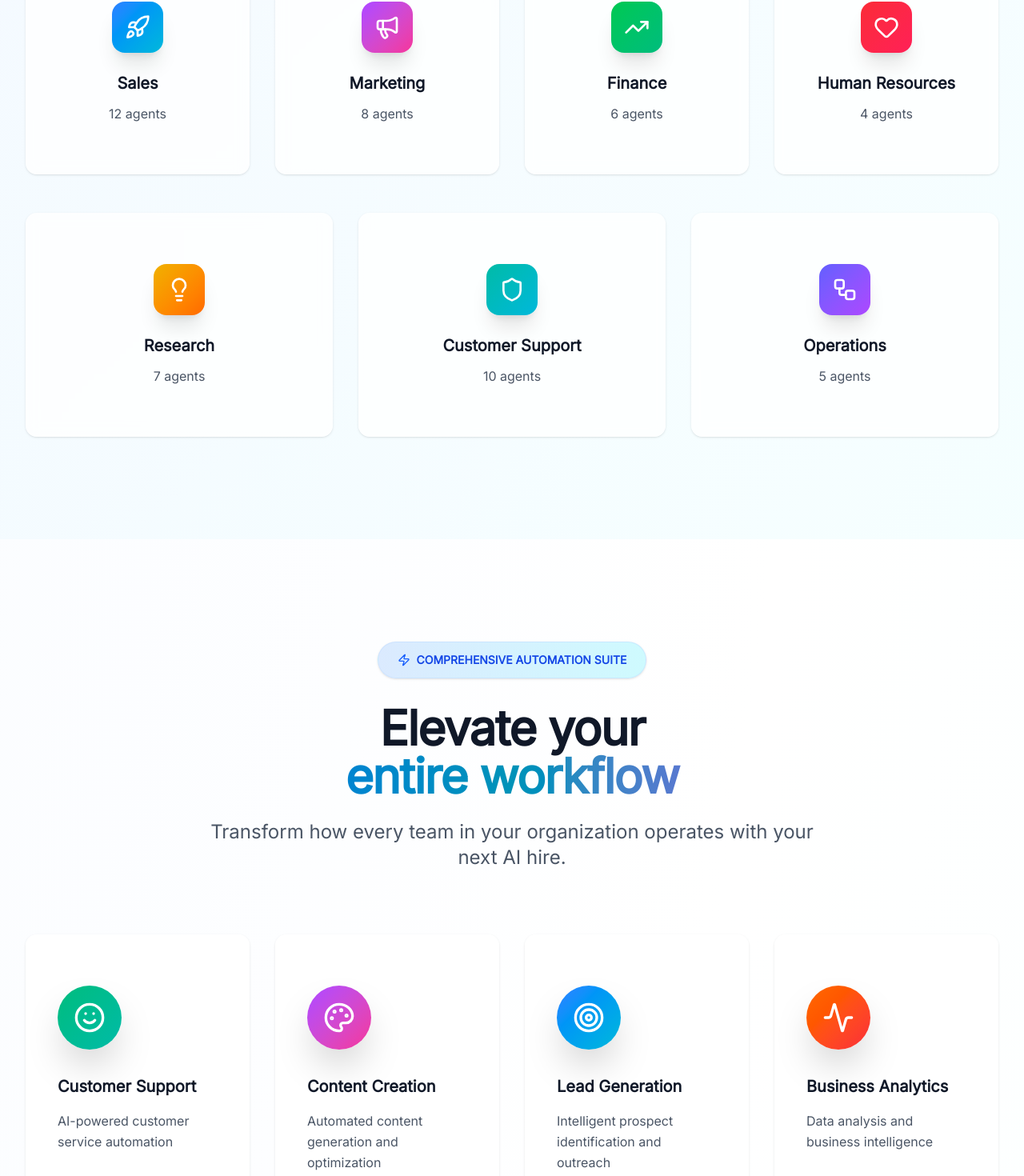
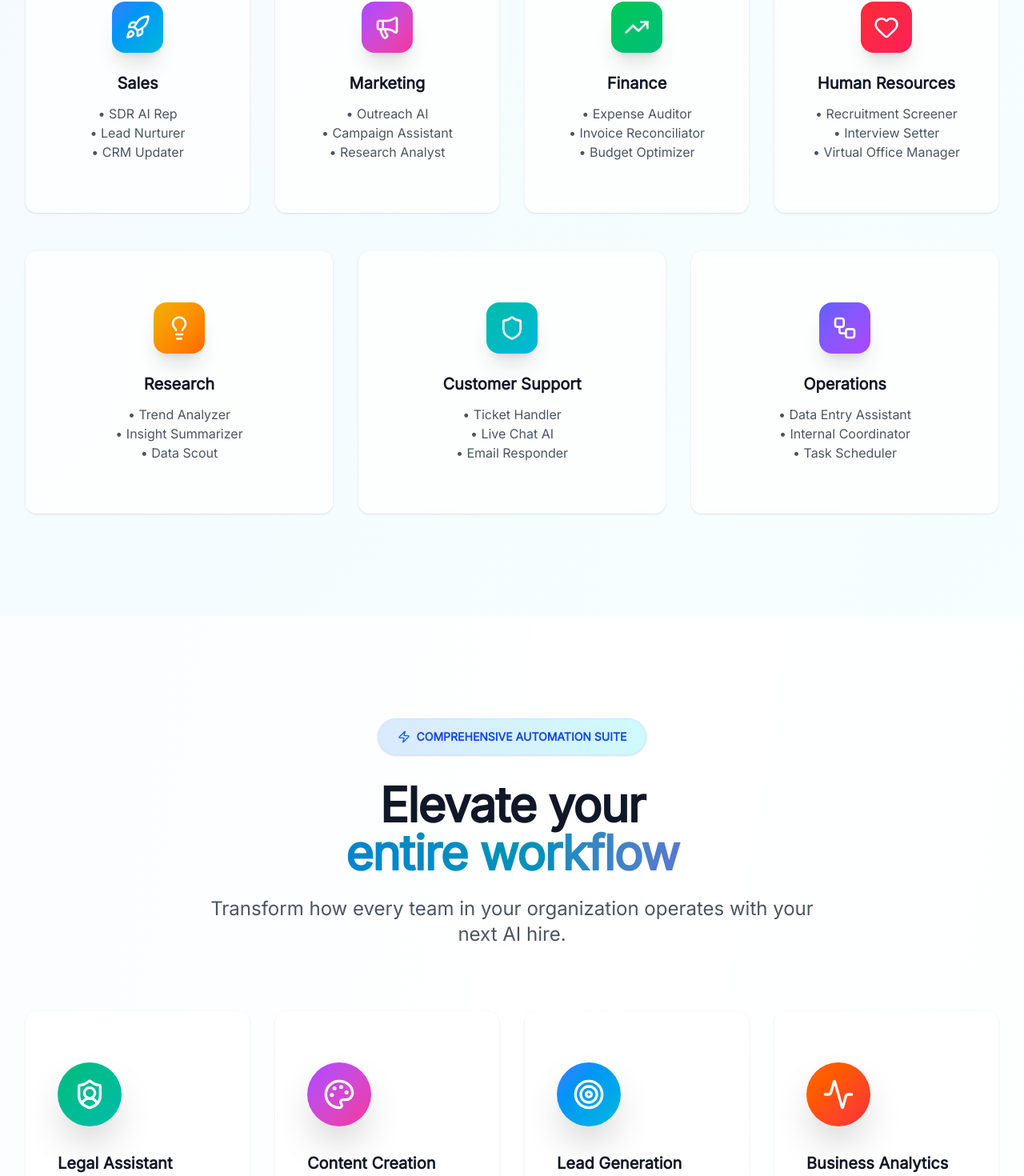
Before and after one commit to onboardai/landing, a Next.js app: page / in a window 1280 px wide. Shown: the part 1380-2850 px from the top of the page at 80% size. Built offline with nearby package versions, Linux system fonts and the light colour scheme.

Commit message:
v3 first try

```diff
--- a/src/app/page.tsx
+++ b/src/app/page.tsx
@@ -16,7 +16,6 @@ import {
   Lightbulb,
   Shield,
   Workflow,
-  Smile,
   Palette,
   Target,
   Activity,
@@ -33,7 +32,8 @@ import {
   Users,
   Search,
   CheckCircle,
-  FileText
+  FileText,
+  ShieldUser
 } from "lucide-react";
 
 import { Inter } from "next/font/google";
@@ -55,42 +55,63 @@ const Page = () => {
       name: "Sales",
       agents: "12 agents",
       color: "from-blue-500 to-cyan-500",
+      bullet1: "SDR AI Rep",
+      bullet2: "Lead Nurturer",
+      bullet3: "CRM Updater",
     },
     {
       icon: Megaphone,
       name: "Marketing",
       agents: "8 agents",
       color: "from-purple-500 to-pink-500",
+      bullet1: "Outreach AI",
+      bullet2: "Campaign Assistant",
+      bullet3: "Research Analyst",
     },
     {
       icon: TrendingUp,
       name: "Finance",
       agents: "6 agents",
       color: "from-green-500 to-emerald-500",
+      bullet1: "Expense Auditor",
+      bullet2: "Invoice Reconciliator",
+      bullet3: "Budget Optimizer",
     },
     {
       icon: Heart,
       name: "Human Resources",
       agents: "4 agents",
       color: "from-red-500 to-rose-500",
+      bullet1: "Recruitment Screener",
+      bullet2: "Interview Setter",
+      bullet3: "Virtual Office Manager",
     },
     {
       icon: Lightbulb,
       name: "Research",
       agents: "7 agents",
       color: "from-yellow-500 to-orange-500",
+      bullet1: "Trend Analyzer",
+      bullet2: "Insight Summarizer",
+      bullet3: "Data Scout",
     },
     {
       icon: Shield,
       name: "Customer Support",
       agents: "10 agents",
       color: "from-teal-500 to-cyan-500",
+      bullet1: "Ticket Handler",
+      bullet2: "Live Chat AI",
+      bullet3: "Email Responder",
     },
     {
       icon: Workflow,
       name: "Operations",
       agents: "5 agents",
       color: "from-indigo-500 to-purple-500",
+      bullet1: "Data Entry Assistant",
+      bullet2: "Internal Coordinator",
+      bullet3: "Task Scheduler",
     },
   ];
 
@@ -139,9 +160,9 @@ const Page = () => {
 
   const agentCategories = [
     {
-      name: "Customer Support",
-      icon: Smile,
-      description: "AI-powered customer service automation",
+      name: "Legal Assistant",
+      icon: ShieldUser,
+      description: "AI-powered legal document review and assistance",
       agents: "15+ agents",
       color: "from-emerald-500 to-teal-500",
     },
@@ -167,9 +188,9 @@ const Page = () => {
       color: "from-orange-500 to-red-500",
     },
     {
-      name: "AI Chatbot",
+      name: "Administrative Assistant",
       icon: Brain,
-      description: "Conversational AI for websites and apps",
+      description: "Automated admin support for calendars, reminders, and docs",
       agents: "22+ agents",
       color: "from-indigo-500 to-purple-500",
     },
@@ -219,14 +240,14 @@ const Page = () => {
         "Very soon. We’re actively building an AI HRM platform to help you track performance, outcomes, and manage your AI workforce in one place.",
     },
     {
-      question: "Do you provide training and ongoing support?",
+      question: "Do you provide ongoing support?",
       answer:
-        "Yes, we provide comprehensive training. Ongoing support includes 24/7 technical assistance, regular check-ins with your success manager, quarterly business reviews, and access to our knowledge base and community forums.",
+        "Yes, we offer  support through email and chat to help you get started and address any issues you encounter.",
     },
     {
       question: "What kind of ROI can I expect from AI automation?",
       answer:
-        "Our customers see 3–5× ROI in the first year, with 60% fewer manual tasks, 40% faster responses, and a 25% boost in customer satisfaction.",
+        "Our customers see 3–5× ROI in the first few months, with 60% fewer manual tasks, 40% faster responses, and a 25% boost in customer satisfaction.",
     },
     {
       question: "How quickly can I deploy AI employees in my organization?",
@@ -491,7 +512,9 @@ const Page = () => {
                   <h3 className="text-xl font-semibold text-gray-900 mb-3 group-hover:text-blue-600 transition-colors">
                     {dept.name}
                   </h3>
-                  <p className="text-gray-600 font-medium">{dept.agents}</p>
+                  <p className="text-gray-600 font-medium">• {dept.bullet1}</p>
+                  <p className="text-gray-600 font-medium">• {dept.bullet2}</p>
+                  <p className="text-gray-600 font-medium">• {dept.bullet3}</p>
                 </CardContent>
               </Card>
             ))}
@@ -512,7 +535,10 @@ const Page = () => {
                   <h3 className="text-xl font-semibold text-gray-900 mb-3 group-hover:text-blue-600 transition-colors">
                     {dept.name}
                   </h3>
-                  <p className="text-gray-600 font-medium">{dept.agents}</p>
+                  <p className="text-gray-600 font-medium">• {dept.bullet1}</p>
+                  <p className="text-gray-600 font-medium">• {dept.bullet2}</p>
+                  <p className="text-gray-600 font-medium">• {dept.bullet3}</p>
+
                 </CardContent>
               </Card>
             ))}
@@ -579,7 +605,7 @@ const Page = () => {
       </section>
 
       {/* Employees Section */}
-      <section className="py-32 px-6 lg:px-8">
+      {/* <section className="py-32 px-6 lg:px-8">
         <div className="max-w-7xl mx-auto">
           <div className="text-center mb-20">
 
@@ -632,7 +658,7 @@ const Page = () => {
           </div>
 
         </div>
-      </section>
+      </section> */}
 
       {/* How We Work */}
       <section className="py-16 lg:py-24 bg-gray-50">
@@ -653,11 +679,11 @@ const Page = () => {
             <div className="flex items-center justify-center mb-8">
               <div className="flex items-center justify-center space-x-4 sm:space-x-8">
                 <div className="text-center">
-                  <div className="w-24 h-24 sm:w-32 sm:h-32 bg-blue-100 rounded-full flex items-center justify-center mb-4 mx-auto">
-                    <Users className="w-12 h-12 sm:w-16 sm:h-16 text-blue-600" />
+                  <div className="w-24 h-24 sm:w-32 sm:h-32 bg-purple-100 rounded-full flex items-center justify-center mb-4 mx-auto">
+                    <Search className="w-12 h-12 sm:w-16 sm:h-16 text-purple-600" />
                   </div>
-                  <h3 className="text-lg sm:text-xl font-semibold text-gray-900">AI Providers</h3>
-                  <p className="text-sm text-gray-600">Showcase AI employees</p>
+                  <h3 className="text-lg sm:text-xl font-semibold text-gray-900">Businesses</h3>
+                  <p className="text-sm text-gray-600">Find AI talent</p>
                 </div>
 
                 <div className="flex items-center justify-center px-4">
@@ -671,11 +697,11 @@ const Page = () => {
                 </div>
 
                 <div className="text-center">
-                  <div className="w-24 h-24 sm:w-32 sm:h-32 bg-purple-100 rounded-full flex items-center justify-center mb-4 mx-auto">
-                    <Search className="w-12 h-12 sm:w-16 sm:h-16 text-purple-600" />
+                  <div className="w-24 h-24 sm:w-32 sm:h-32 bg-blue-100 rounded-full flex items-center justify-center mb-4 mx-auto">
+                    <Users className="w-12 h-12 sm:w-16 sm:h-16 text-blue-600" />
                   </div>
-                  <h3 className="text-lg sm:text-xl font-semibold text-gray-900">Businesses</h3>
-                  <p className="text-sm text-gray-600">Find AI talent</p>
+                  <h3 className="text-lg sm:text-xl font-semibold text-gray-900">AI Providers</h3>
+                  <p className="text-sm text-gray-600">Showcase AI employees</p>
                 </div>
               </div>
             </div>
@@ -947,7 +973,7 @@ const Page = () => {
                 <a href="https://tally.so/r/wL4OZp" className="hover:text-blue-400 transition-colors">Join Waitlist</a>
               </li>
               <li>
-                <a href="https://tally.so/r/wL4OZp" className="hover:text-blue-400 transition-colors">Contact Us</a>
+                <a href="https://mail.google.com/mail/?view=cm&fs=1&to=team@theonboardai.com" className="hover:text-blue-400 transition-colors">Contact Us</a>
               </li>
             </ul>
           </div>
```
